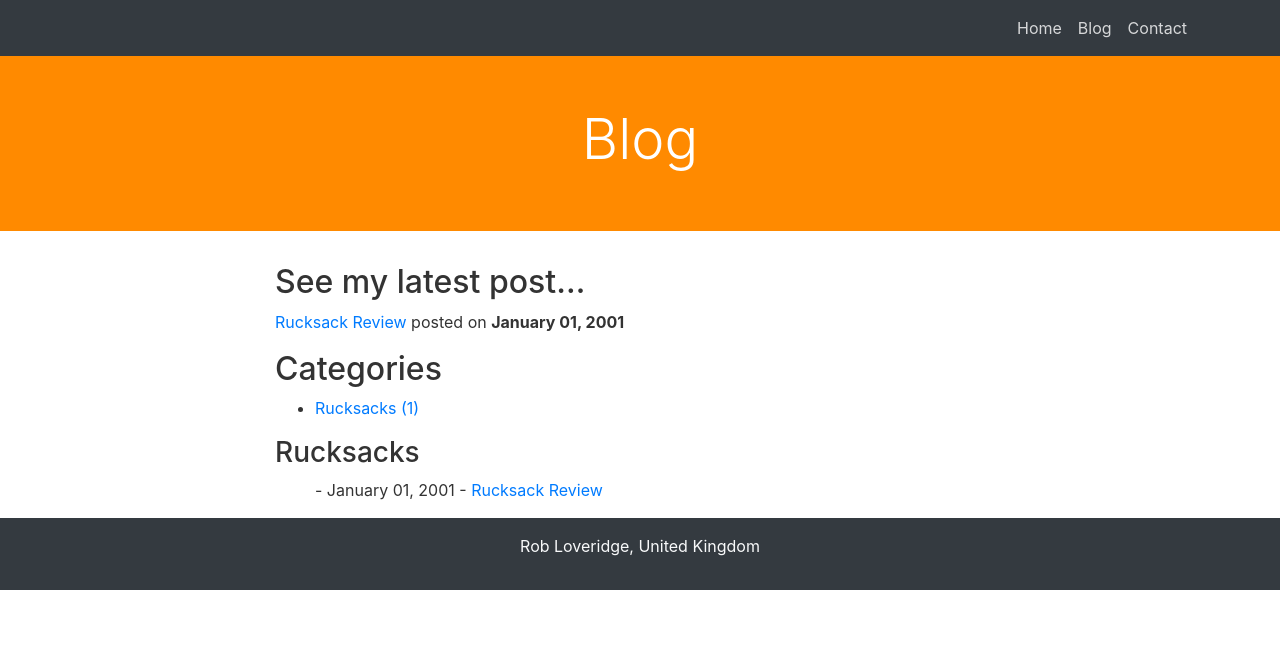
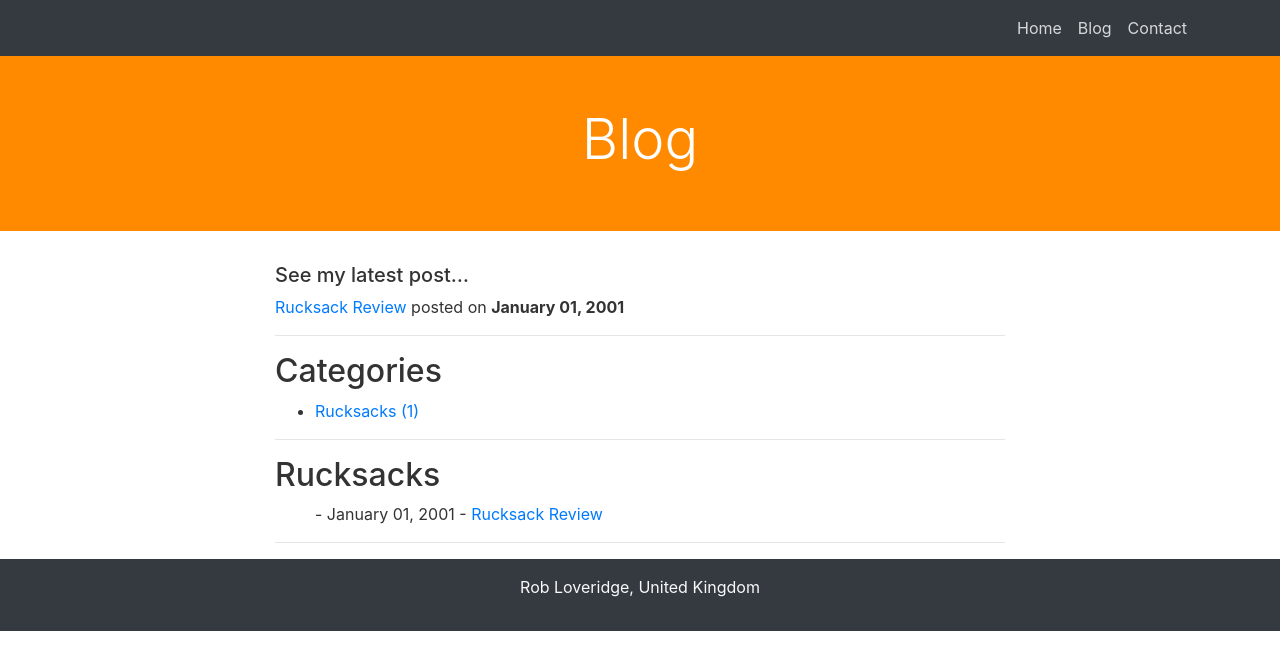
Before and after one commit to robertloveridge/ruckyou, a Jekyll site: the page built from _pages/01_blog.md, in a window 1280 px wide. Shown: the top 670 px of the page. Built offline with Jekyll 4.4.1, drawn with Linux system fonts in a browser that asks for light colours; nearby versions of some CDN libraries.

Commit message:
Update 01_blog.md

```diff
--- a/_pages/01_blog.md
+++ b/_pages/01_blog.md
@@ -4,12 +4,14 @@ title: Blog
 permalink: /blog
 ---
 
-## See my latest post...
+##### See my latest post...
 
 {% assign post = site.posts.first %}
 {% if post.title %}
 [{{ post.title }}]({{ site.url }}{{ post.url }} "Internal link to my blog post: {{ post.title }}") posted on <span class="entry-date"><time datetime="{{ post.date | date_to_xmlschema }}" itemprop="datePublished"><strong>{{ post.date | date: "%B %d, %Y" }}</strong></time></span>
 {% endif %}
+
+<hr>
 
 ## Categories
 <ul>
@@ -26,8 +28,10 @@ permalink: /blog
 {% assign categories_list = nil %}
 </ul>
 
+<hr>
+
 {% for tag in site.categories %}
-### {{ tag[0] | capitalize }}
+## {{ tag[0] | capitalize }}
 <ul>
   {% assign pages_list = tag[1] %}
   {% for post in pages_list %}
@@ -41,3 +45,5 @@ permalink: /blog
   {% assign group = nil %}
 </ul>
 {% endfor %}
+
+<hr>
```
